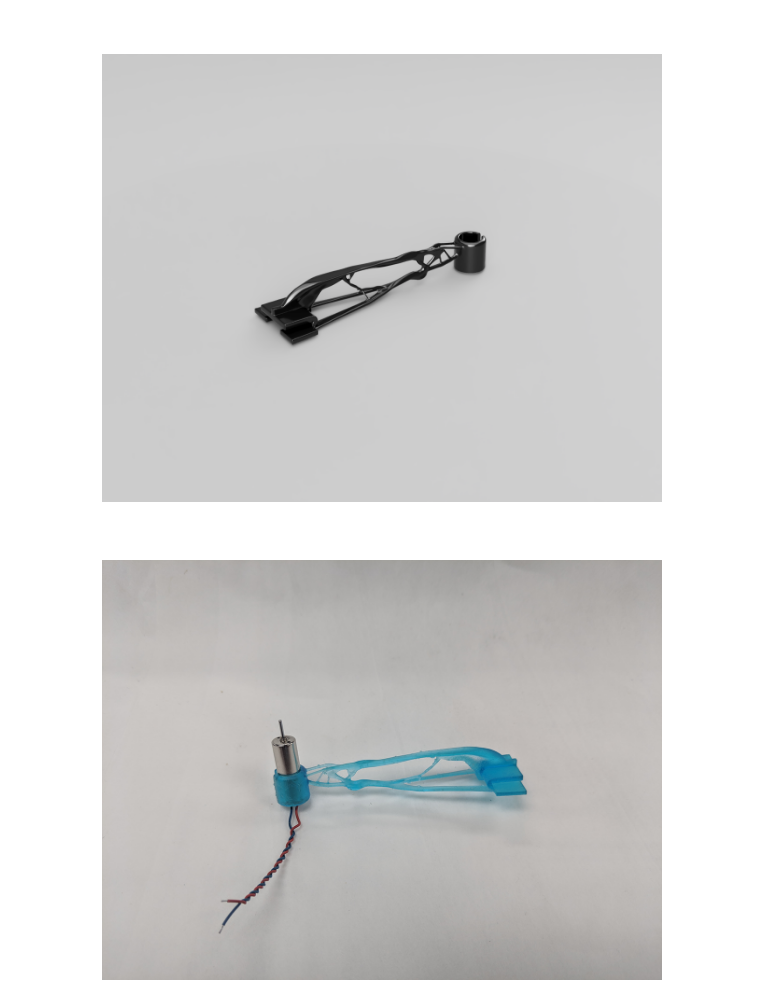
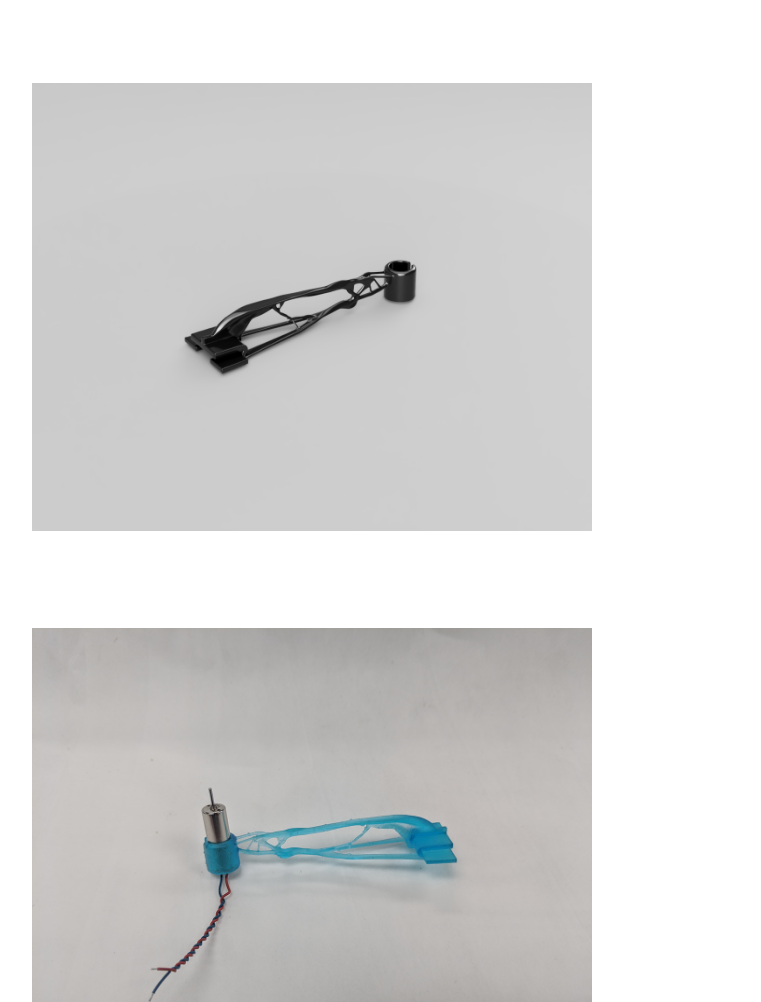
Before and after one commit to ZekeMedley/zekemedley.github.io, a plain HTML site: page designPages/generative-chassis.html in a window 1280 px wide. Shown: the part 752-1754 px from the top of the page, without its empty margins (258-1019 px from the left). Drawn offline with Linux system fonts and the light colour scheme; a web font is replaced by a local one.

Commit message:
Add more pages

```diff
--- a/styles/position.css
+++ b/styles/position.css
@@ -6,9 +6,9 @@ body { margin: 0% 0%; width: 100%; background-color: white }
 
 .med-img
 {
-    display: block;
+/*    display: block;
     margin-left: auto;
-    margin-right: auto;
+    margin-right: auto; */
     width: 80%;
     margin-top: 1.5rem;
 }
```
Also changed, not shown: media/battery-holder.png (added), media/whereisyourinternet.jpg, styles/type.css (line endings or trailing spaces), 13 other files.
